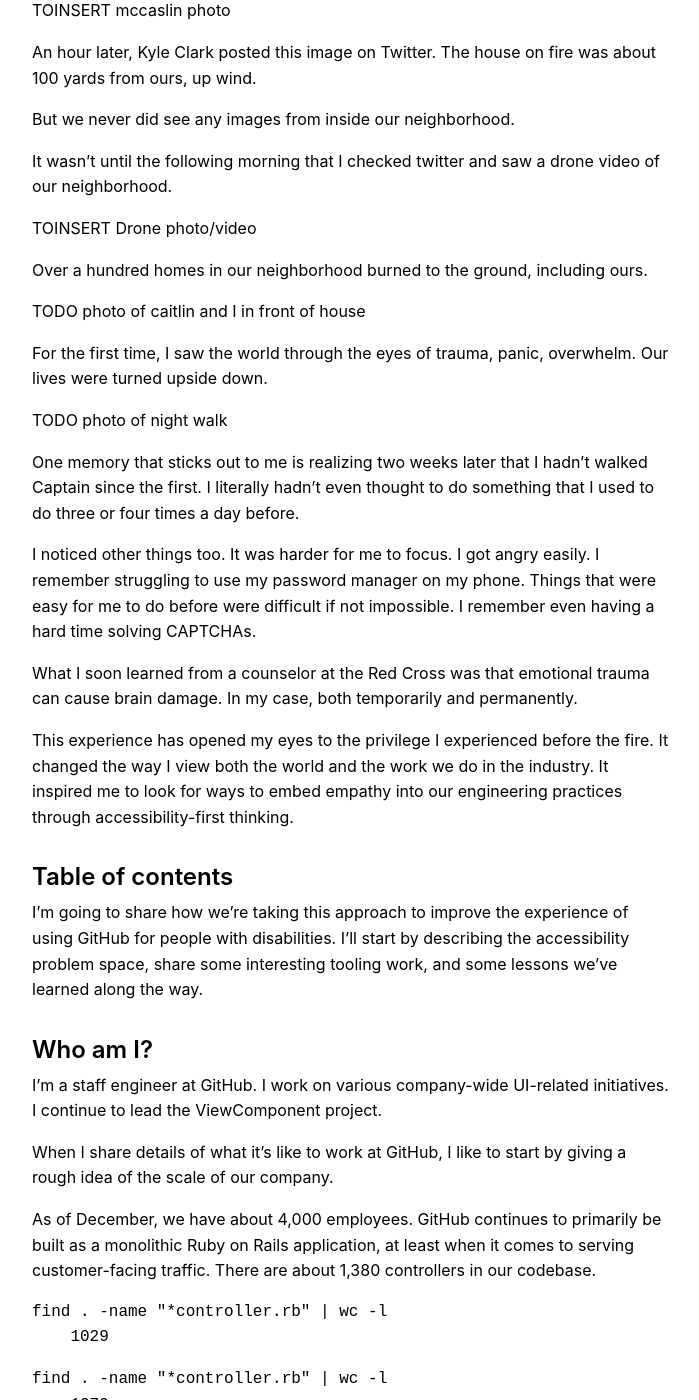
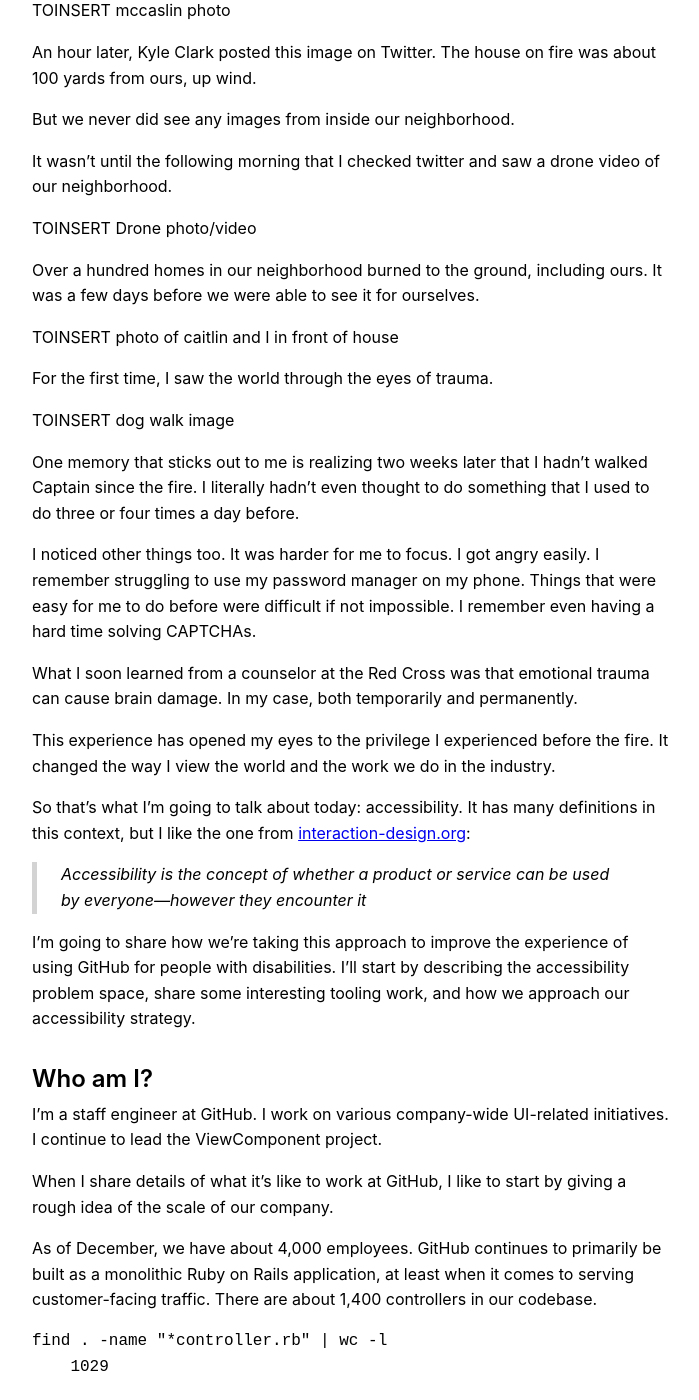
Before and after one commit to joelhawksley/identity, a Jekyll site: the page built from _posts/2023-04-28-accessible-by-default.md, in a window 1280 px wide and 1400 px high, scrolled down 969 px. Shown: the whole window, without its empty margins (288-987 px from the left). Built offline with Jekyll 4.4.1, drawn with Linux system fonts in a browser that asks for light colours; some of the changed text lies outside the part shown.

Commit message:
intro slides done

````diff
--- a/_posts/2023-04-28-accessible-by-default.md
+++ b/_posts/2023-04-28-accessible-by-default.md
@@ -39,25 +39,27 @@ It wasn't until the following morning that I checked twitter and saw a drone vid
 
 TOINSERT Drone photo/video
 
-Over a hundred homes in our neighborhood burned to the ground, including ours.
+Over a hundred homes in our neighborhood burned to the ground, including ours. It was a few days before we were able to see it for ourselves.
 
-TODO photo of caitlin and I in front of house
+TOINSERT photo of caitlin and I in front of house
 
-For the first time, I saw the world through the eyes of trauma, panic, overwhelm. Our lives were turned upside down.
+For the first time, I saw the world through the eyes of trauma.
 
-TODO photo of night walk
+TOINSERT dog walk image
 
-One memory that sticks out to me is realizing two weeks later that I hadn't walked Captain since the first. I literally hadn't even thought to do something that I used to do three or four times a day before.
+One memory that sticks out to me is realizing two weeks later that I hadn't walked Captain since the fire. I literally hadn't even thought to do something that I used to do three or four times a day before.
 
 I noticed other things too. It was harder for me to focus. I got angry easily. I remember struggling to use my password manager on my phone. Things that were easy for me to do before were difficult if not impossible. I remember even having a hard time solving CAPTCHAs.
 
 What I soon learned from a counselor at the Red Cross was that emotional trauma can cause brain damage. In my case, both temporarily and permanently.
 
-This experience has opened my eyes to the privilege I experienced before the fire. It changed the way I view both the world and the work we do in the industry. It inspired me to look for ways to embed empathy into our engineering practices through accessibility-first thinking.
+This experience has opened my eyes to the privilege I experienced before the fire. It changed the way I view the world and the work we do in the industry.
 
-## Table of contents
+So that's what I'm going to talk about today: accessibility. It has many definitions in this context, but I like the one from [interaction-design.org](https://www.interaction-design.org/literature/topics/accessibility):
 
-I'm going to share how we're taking this approach to improve the experience of using GitHub for people with disabilities. I'll start by describing the accessibility problem space, share some interesting tooling work, and some lessons we've learned along the way.
+> Accessibility is the concept of whether a product or service can be used by everyone—however they encounter it
+
+I'm going to share how we're taking this approach to improve the experience of using GitHub for people with disabilities. I'll start by describing the accessibility problem space, share some interesting tooling work, and how we approach our accessibility strategy.
 
 ## Who am I?
 
@@ -65,7 +67,7 @@ I'm a staff engineer at GitHub. I work on various company-wide UI-related initia
 
 When I share details of what it's like to work at GitHub, I like to start by giving a rough idea of the scale of our company.
 
-As of December, we have about 4,000 employees. GitHub continues to primarily be built as a monolithic Ruby on Rails application, at least when it comes to serving customer-facing traffic. There are about 1,380 controllers in our codebase.
+As of December, we have about 4,000 employees. GitHub continues to primarily be built as a monolithic Ruby on Rails application, at least when it comes to serving customer-facing traffic. There are about 1,400 controllers in our codebase.
 
 ```
 find . -name "*controller.rb" | wc -l
@@ -79,6 +81,10 @@ find . -name "*controller.rb" | wc -l
 
 I love mentioning this stat every year I give a talk, as it really shows how much we continue to grow our monolith. We've added about 350 controllers in the past year! This is to a code base that is 15 years old and millions of lines of Ruby.
 
+TOINSERT ERB growth graph
+
+I love this graph of our lines of ERB over time since our first commit. That is quite a curve!
+
 I think it's important to share this kind of context as it can frame why we make the decisions that we do.
 
 ## How I think about accessibility
@@ -88,6 +94,8 @@ Anyways, back to the script.
 TODO images from https://dev.to/lupitalee/what-is-web-accessibility-2jch, split up into four slides
 
 TODO Explain these images. For example, you might have been situationally disabled carrying a stack of pizza boxes into a building today, unable to use your hands to open the door.
+
+I was temporarily disabled when I couldn't complete CAPTCHAs due to being panicked in the trauma of the fire.
 
 There are various guidelines and standards for accessibility, such as WCAG, Section 508, APG, and others. Not all of them agree with each other!
 
````
Also changed, not shown: talks/2023-accessible-by-default/img/captcha.png (added), talks/2023-accessible-by-default/img/erb-growth.png (added), talks/2023-accessible-by-default/img/github-logo.png (added), talks/2023-accessible-by-default/img/san-diego.jpg, talks/2023-accessible-by-default/img/viewcomponent-color-logo.png (added), 1 other file.
